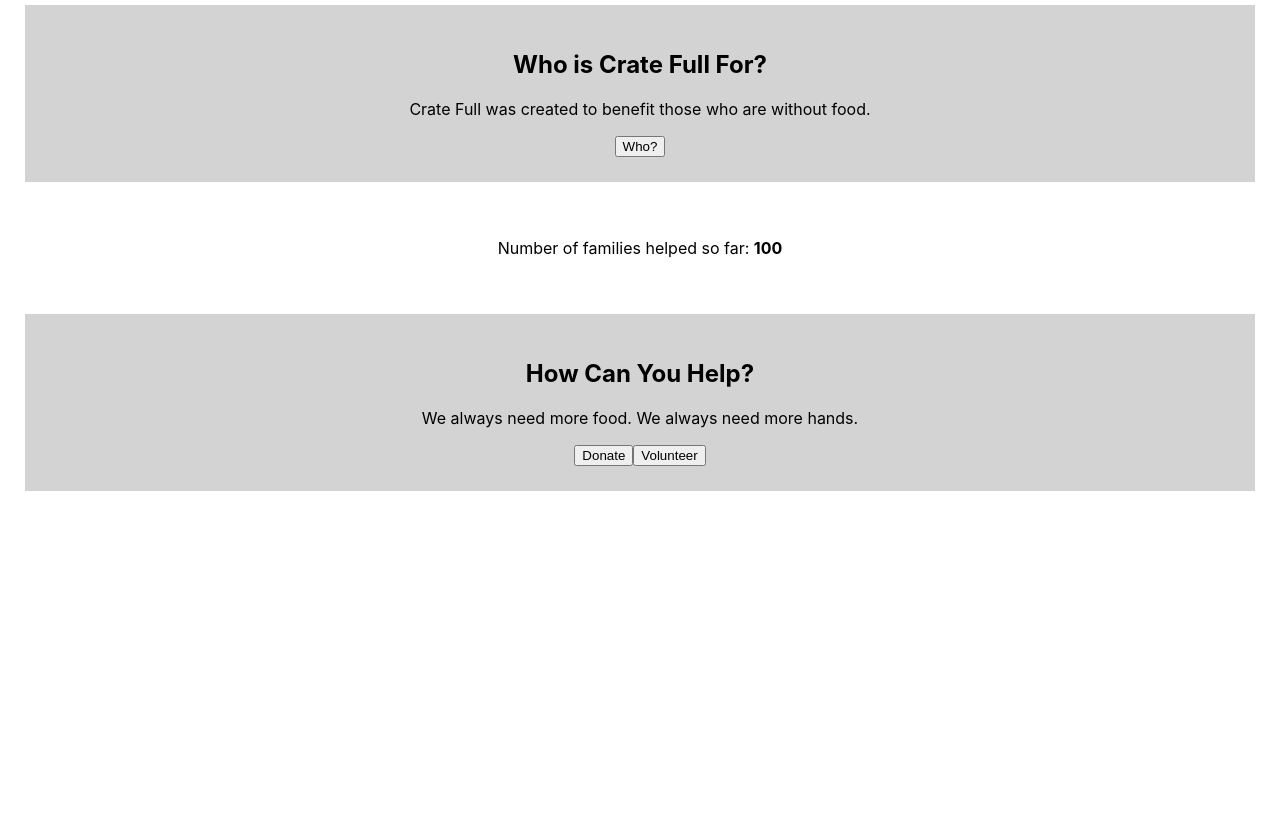
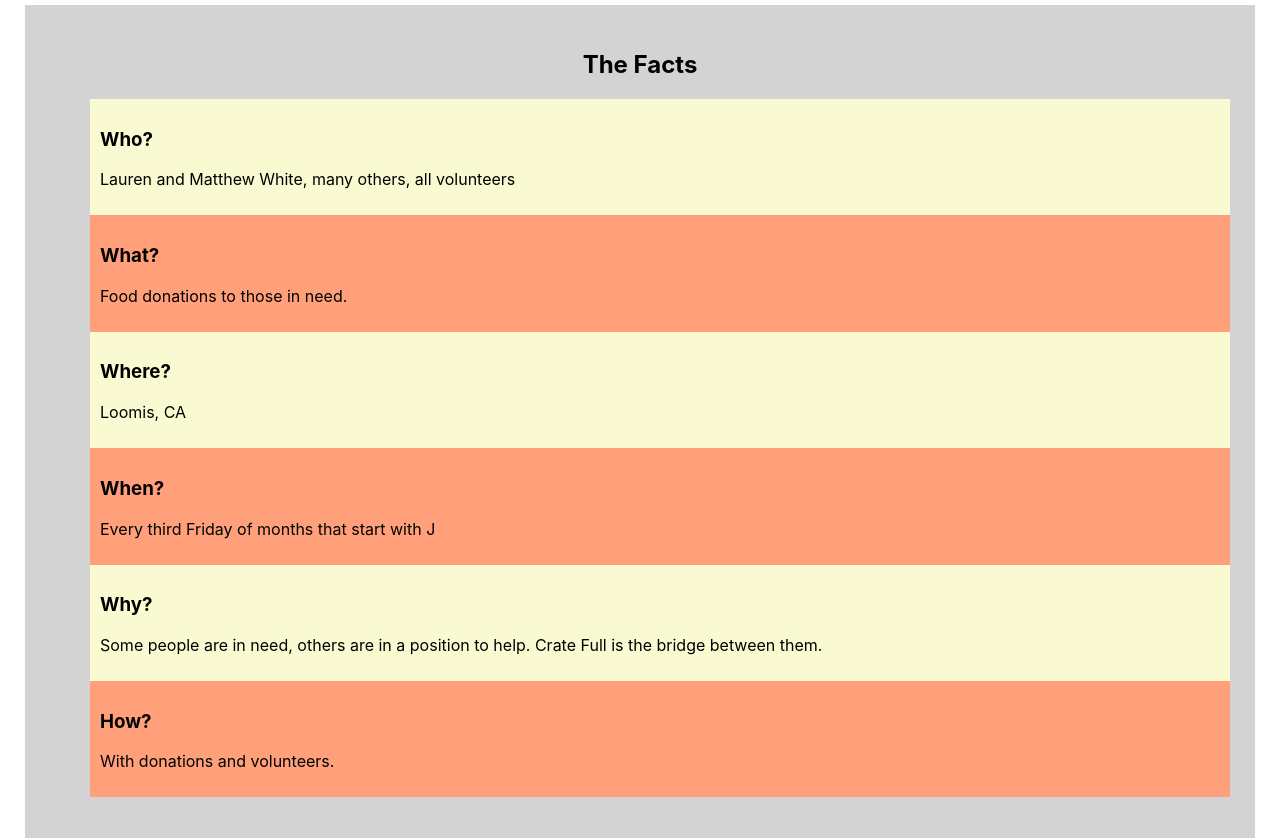
Before and after one commit to capnnemo2/cratefull, a React (Create React App) app: page / in a window 1280 px wide. Shown: the part 1180-2020 px from the top of the page. Before the commit the page ends 1696 px from the top, so only its background shows below. Built offline with nearby package versions, Linux system fonts and the light colour scheme.

Commit message:
Uses FAQ-style setup for quick fact accessibility

```diff
--- /dev/null
+++ b/src/App.css
@@ -0,0 +1,4 @@
+footer {
+  padding: 15px;
+  text-align: center;
+}
--- a/src/App.js
+++ b/src/App.js
@@ -1,5 +1,6 @@
 import React from "react";
 import { Switch, Route } from "react-router-dom";
+import "./App.css";
 
 import Nav from "./Nav/Nav";
 import Home from "./Home/Home";
@@ -17,6 +18,9 @@ function App() {
           <Route path="/contact" component={Contact} />
         </Switch>
       </main>
+      <footer>
+        <a href="https://www.facebook.com/groups/2732114577114672/">Facebook</a>
+      </footer>
     </div>
   );
 }
--- a/src/Contact/Contact.js
+++ b/src/Contact/Contact.js
@@ -48,6 +48,25 @@ function Contact() {
           </label>
         </div>
         <div className="form-group">
+          <p>Subject:</p>
+          <label>
+            Doante
+            <input type="radio" name="subject" value="donate" />
+          </label>
+          <label>
+            Volunteer
+            <input type="radio" name="subject" value="volunteer" />
+          </label>
+          <label>
+            Request Delivery
+            <input type="radio" name="subject" value="help" />
+          </label>
+          <label>
+            Other
+            <input type="radio" name="subject" value="other" />
+          </label>
+        </div>
+        <div className="form-group">
           <label>
             Message
             <textarea rows={5} name="msg" />
--- a/src/Home/Home.css
+++ b/src/Home/Home.css
@@ -50,16 +50,23 @@
   margin: 25px;
 }
 
-.who-for {
+.content {
   text-align: center;
   margin: 25px;
   padding: 25px;
   background-color: lightgray;
 }
 
-.how-help {
-  text-align: center;
-  margin: 25px;
-  padding: 25px;
-  background-color: lightgray;
+.faq-list {
+  list-style-type: none;
+  text-align: left;
 }
+
+.faq-item {
+  padding: 10px;
+  background-color: lightgoldenrodyellow;
+}
+
+.faq-list li:nth-child(even) {
+  background-color: lightsalmon;
+}
--- a/src/Home/Home.js
+++ b/src/Home/Home.js
@@ -11,7 +11,7 @@ function Home() {
 
       <div className="summary">
         <div className="wrap">
-          <h2>What/Why is Crate Full?</h2>
+          <h2>Crate Full Summary?</h2>
           <p>
             Crate Full is a non-profit organization that provides food for those
             in need. Food is homemade and/or homegrown and hand delivered to
@@ -22,17 +22,48 @@ function Home() {
         <div className="img fake-food"></div>
       </div>
 
-      <div className="who-for">
-        <h2>Who is Crate Full For?</h2>
-        <p>Crate Full was created to benefit those who are without food.</p>
-        <button type="button">Who?</button>
+      <div className="content">
+        <h2>The Facts</h2>
+        <ul className="faq-list">
+          <li className="faq-item">
+            <h3 className="faq-title">Who?</h3>
+            <p className="faq-blurb">
+              Lauren and Matthew White, many others, all volunteers
+            </p>
+          </li>
+          <li className="faq-item">
+            <h3 className="faq-title">What?</h3>
+            <p className="faq-blurb">Food donations to those in need.</p>
+          </li>
+          <li className="faq-item">
+            <h3 className="faq-title">Where?</h3>
+            <p className="faq-blurb">Loomis, CA</p>
+          </li>
+          <li className="faq-item">
+            <h3 className="faq-title">When?</h3>
+            <p className="faq-blurb">
+              Every third Friday of months that start with J
+            </p>
+          </li>
+          <li className="faq-item">
+            <h3 className="faq-title">Why?</h3>
+            <p className="faq-blurb">
+              Some people are in need, others are in a position to help. Crate
+              Full is the bridge between them.
+            </p>
+          </li>
+          <li className="faq-item">
+            <h3 className="faq-title">How?</h3>
+            <p className="faq-blurb">With donations and volunteers.</p>
+          </li>
+        </ul>
       </div>
 
       <div className="counter">
         <Counter />
       </div>
 
-      <div className="how-help">
+      <div className="content">
         <h2>How Can You Help?</h2>
         <p>We always need more food. We always need more hands.</p>
         <button type="button">Donate</button>
```
